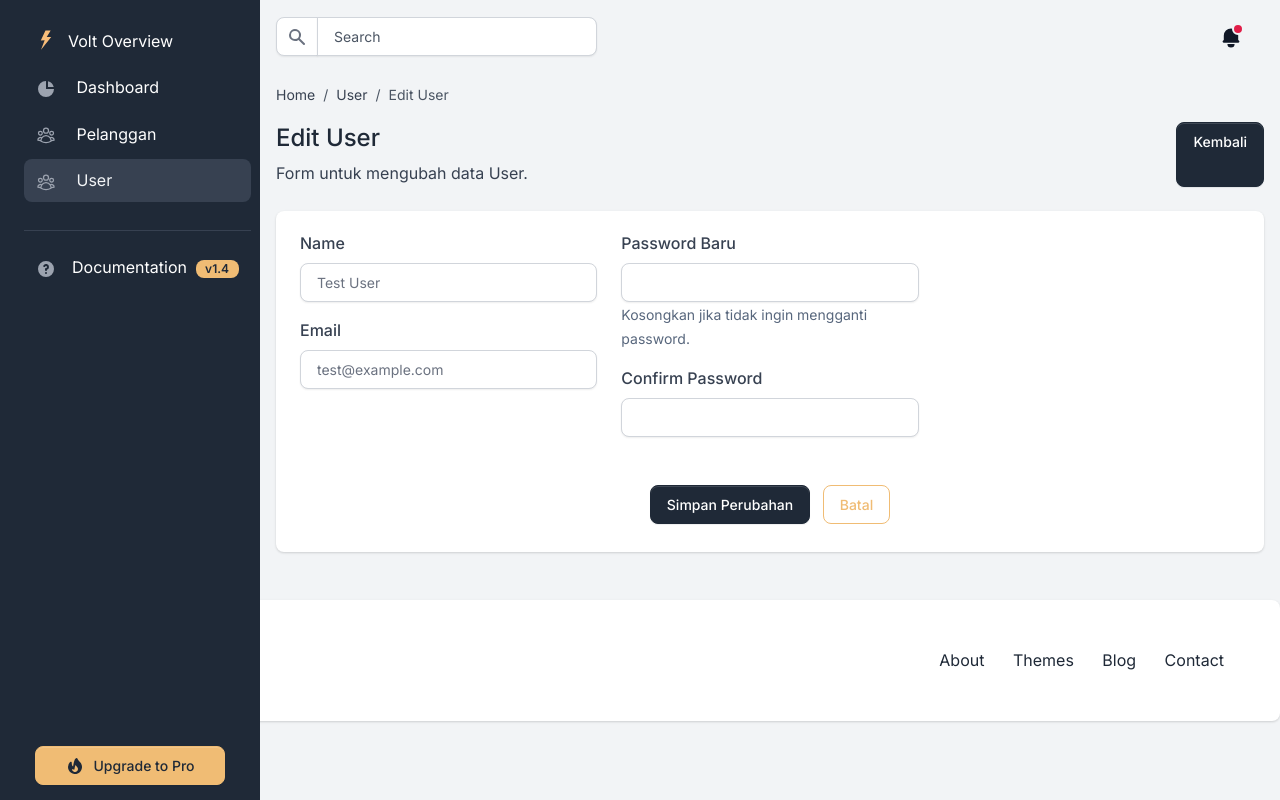
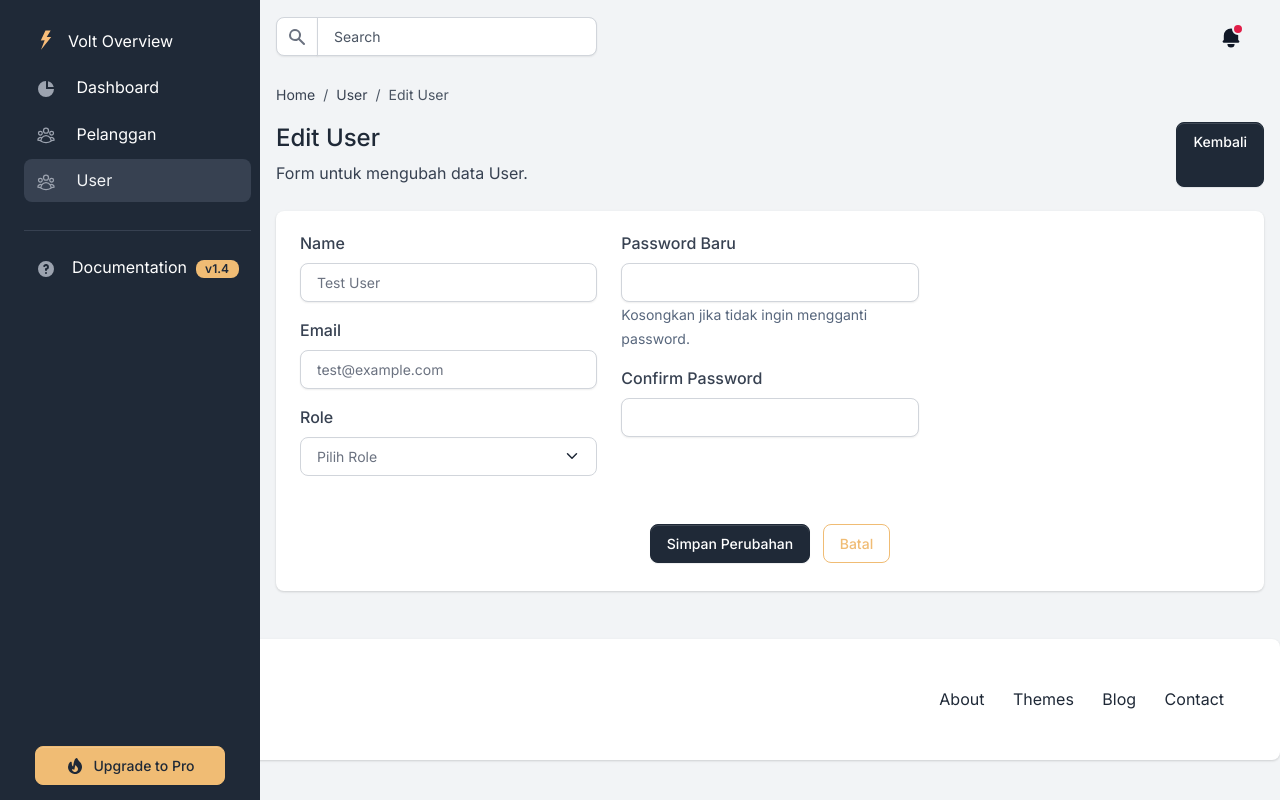
Before and after one commit to fajar25si/Fajar-2SIB.Web, a Laravel app: page /admin/user/1/edit in a window 1280 px wide. Run offline with Laravel 12, Linux system fonts and the light colour scheme; data comes from the database, SQL or seed files in the repository.

Commit message:
Final Pertenmuan 11

```diff
--- a/app/Http/Controllers/PelangganController.php
+++ b/app/Http/Controllers/PelangganController.php
@@ -13,10 +13,10 @@ class PelangganController extends Controller
     public function index(Request $request)
     {
 
-        if (!auth()->check()) {
+        if (!Auth()->check()) {
             return redirect()
             ->route('login')
-            ->withError('Silahkan anda harus login terlebih dahulu.');
+            ->withErrors('Silahkan anda harus login terlebih dahulu.');
         }
         //Daftar kolom yyang bisa di filter sesuai nama pada from
         $filterableColumns = ['gender'];
--- a/app/Http/Controllers/UserController.php
+++ b/app/Http/Controllers/UserController.php
@@ -13,10 +13,10 @@ class UserController extends Controller
     public function index()
     {
 
-        if (!auth()->check()) {
+        if (!Auth()->check()) {
             return redirect()
             ->route('login')
-            ->withError('Silahkan anda harus login terlebih dahulu.');
+            ->withErrors('Silahkan anda harus login terlebih dahulu.');
         }
         $data['dataUser'] = User::paginate(10)->onEachSide(15);
 
@@ -36,9 +36,11 @@ class UserController extends Controller
             'name' => 'required|string|max:100',
             'email' => 'required|email|unique:users,email',
             'password' => 'required|min:8|confirmed',
+            'role' => 'required|in:Super Admin,Pelanggan,Mitra',
         ]);
 
         $data['password'] = Hash::make($request->password);
+        $data['role'] = $request->role;
 
         User::create($data);
 
--- a/app/Models/User.php
+++ b/app/Models/User.php
@@ -7,6 +7,7 @@ use Database\Factories\UserFactory;
 use Illuminate\Database\Eloquent\Factories\HasFactory;
 use Illuminate\Foundation\Auth\User as Authenticatable;
 use Illuminate\Notifications\Notifiable;
+
 
 class User extends Authenticatable
 {
@@ -19,6 +20,7 @@ class User extends Authenticatable
      * @var list<string>
      */
     protected $fillable = [
+        'role',
         'name',
         'email',
         'password',
--- a/bootstrap/app.php
+++ b/bootstrap/app.php
@@ -1,5 +1,7 @@
 <?php
 
+use App\Http\Middleware\CheckIsLogin;
+use App\Http\Middleware\CheckRole;
 use Illuminate\Foundation\Application;
 use Illuminate\Foundation\Configuration\Exceptions;
 use Illuminate\Foundation\Configuration\Middleware;
@@ -11,7 +13,10 @@ return Application::configure(basePath: dirname(__DIR__))
         health: '/up',
     )
     ->withMiddleware(function (Middleware $middleware): void {
-        //
+        $middleware->alias([
+            'checkislogin' => CheckIsLogin::class,
+            'checkrole' => CheckRole::class
+        ]);
     })
     ->withExceptions(function (Exceptions $exceptions): void {
         //
--- a/resources/views/admin/user/edit.blade.php
+++ b/resources/views/admin/user/edit.blade.php
@@ -72,6 +72,31 @@
                                     <div class="invalid-feedback">{{ $message }}</div>
                                 @enderror
                             </div>
+                                  {{-- Role --}}
+                            <div class="mb-3">
+                                <label for="role" class="form-label">Role</label>
+                                <select
+                                    name="role"
+                                    id="role"
+                                    class="form-select @error('role') is-invalid @enderror"
+                                    required
+                                >
+                                    <option value="">Pilih Role</option>
+                                    <option value="Super Admin" {{ old('role') == 'Super Admin' ? 'selected' : '' }}>
+                                        Super Admin
+                                    </option>
+                                    <option value="Pelanggan" {{ old('role') == 'Pelanggan' ? 'selected' : '' }}>
+                                        Pelanggan
+                                    </option>
+                                    <option value="Mitra" {{ old('role') == 'Mitra' ? 'selected' : '' }}>
+                                        Mitra
+                                    </option>
+                                </select>
+
+                                @error('role')
+                                    <div class="invalid-feedback">{{ $message }}</div>
+                                @enderror
+                            </div>
                         </div>
 
                         <div class="col-lg-4 col-sm-6">
--- a/resources/views/layout/admin/header.blade.php
+++ b/resources/views/layout/admin/header.blade.php
@@ -76,8 +76,8 @@
                                                 <small class="text-danger">2 hrs ago</small>
                                             </div>
                                         </div>
-                                                <p class="font-small mt-1 mb-0">You've been assigned a task for "Awesome
-                                                    new project".</p>
+                                        <p class="font-small mt-1 mb-0">You've been assigned a task for "Awesome new
+                                            project".</p>
                                     </div>
                                 </div>
                             </a>
@@ -98,14 +98,14 @@
                                                 <small>5 hrs ago</small>
                                             </div>
                                         </div>
-                                                <p class="font-small mt-1 mb-0">Tagged you in a document called
-                                                    "Financial plans",</p>
+                                        <p class="font-small mt-1 mb-0">Tagged you in a document called "Financial
+                                            plans",</p>
                                     </div>
                                 </div>
                             </a>
                             <a href="#" class="dropdown-item text-center fw-bold rounded-bottom py-3">
-                                        <svg class="icon icon-xxs text-gray-400 me-1" fill="currentColor"
-                                            viewBox="0 0 20 20" xmlns="http://www.w3.org/2000/svg">
+                                <svg class="icon icon-xxs text-gray-400 me-1" fill="currentColor" viewBox="0 0 20 20"
+                                    xmlns="http://www.w3.org/2000/svg">
                                     <path d="M10 12a2 2 0 100-4 2 2 0 000 4z"></path>
                                     <path fill-rule="evenodd"
                                         d="M.458 10C1.732 5.943 5.522 3 10 3s8.268 2.943 9.542 7c-1.274 4.057-5.064 7-9.542 7S1.732 14.057.458 10zM14 10a4 4 0 11-8 0 4 4 0 018 0z"
@@ -116,7 +116,7 @@
                         </div>
                     </div>
                 </li>
-                            @if (Auth::check())
+                @if(Auth::check())
                 <li class="nav-item dropdown ms-lg-3">
                     <a class="nav-link dropdown-toggle pt-1 px-0" href="#" role="button"
                         data-bs-toggle="dropdown" aria-expanded="false">
@@ -130,8 +130,8 @@
                     </a>
                     <div class="dropdown-menu dashboard-dropdown dropdown-menu-end mt-2 py-1">
                         <a class="dropdown-item d-flex align-items-center" href="#">
-                                    <svg class="dropdown-icon text-gray-400 me-2" fill="currentColor"
-                                        viewBox="0 0 20 20" xmlns="http://www.w3.org/2000/svg">
+                            <svg class="dropdown-icon text-gray-400 me-2" fill="currentColor" viewBox="0 0 20 20"
+                                xmlns="http://www.w3.org/2000/svg">
                                 <path fill-rule="evenodd"
                                     d="M18 10a8 8 0 11-16 0 8 8 0 0116 0zm-6-3a2 2 0 11-4 0 2 2 0 014 0zm-2 4a5 5 0 00-4.546 2.916A5.986 5.986 0 0010 16a5.986 5.986 0 004.546-2.084A5 5 0 0010 11z"
                                     clip-rule="evenodd"></path>
@@ -139,32 +139,28 @@
                             My Profile
                         </a>
                         <a class="dropdown-item d-flex align-items-center" href="#">
-                                    <svg class="dropdown-icon text-gray-400 me-2" fill="currentColor"
-                                        viewBox="0 0 20 20" xmlns="http://www.w3.org/2000/svg">
+                            <svg class="dropdown-icon text-gray-400 me-2" fill="currentColor" viewBox="0 0 20 20"
+                                xmlns="http://www.w3.org/2000/svg">
                                 <path fill-rule="evenodd"
                                     d="M11.49 3.17c-.38-1.56-2.6-1.56-2.98 0a1.532 1.532 0 01-2.286.948c-1.372-.836-2.942.734-2.106 2.106.54.886.061 2.042-.947 2.287-1.561.379-1.561 2.6 0 2.978a1.532 1.532 0 01.947 2.287c-.836 1.372.734 2.942 2.106 2.106a1.532 1.532 0 012.287.947c.379 1.561 2.6 1.561 2.978 0a1.533 1.533 0 012.287-.947c1.372.836 2.942-.734 2.106-2.106a1.533 1.533 0 01.947-2.287c1.561-.379 1.561-2.6 0-2.978a1.532 1.532 0 01-.947-2.287c.836-1.372-.734-2.942-2.106-2.106a1.532 1.532 0 01-2.287-.947zM10 13a3 3 0 100-6 3 3 0 000 6z"
                                     clip-rule="evenodd"></path>
                             </svg>
                             Settings
                         </a>
-
                         <a class="dropdown-item d-flex align-items-center" href="#">
-                                    <svg class="dropdown-icon text-gray-400 me-2" fill="currentColor"
-                                        viewBox="0 0 20 20" xmlns="http://www.w3.org/2000/svg">
+                            <svg class="dropdown-icon text-gray-400 me-2" fill="currentColor" viewBox="0 0 20 20"
+                                xmlns="http://www.w3.org/2000/svg">
                                 <path fill-rule="evenodd"
                                     d="M11.49 3.17c-.38-1.56-2.6-1.56-2.98 0a1.532 1.532 0 01-2.286.948c-1.372-.836-2.942.734-2.106 2.106.54.886.061 2.042-.947 2.287-1.561.379-1.561 2.6 0 2.978a1.532 1.532 0 01.947 2.287c-.836 1.372.734 2.942 2.106 2.106a1.532 1.532 0 012.287.947c.379 1.561 2.6 1.561 2.978 0a1.533 1.533 0 012.287-.947c1.372.836 2.942-.734 2.106-2.106a1.533 1.533 0 01.947-2.287c1.561-.379 1.561-2.6 0-2.978a1.532 1.532 0 01-.947-2.287c.836-1.372-.734-2.942-2.106-2.106a1.532 1.532 0 01-2.287-.947zM10 13a3 3 0 100-6 3 3 0 000 6z"
                                     clip-rule="evenodd"></path>
                             </svg>
-
                         {{session('last_login')}}
-
                         </a>
-
+                        <div role="separator" class="dropdown-divider my-1"></div>
                         <form method="POST" action="{{ route('auth.logout') }}">
                             @csrf
                             <button type="submit" class="dropdown-item">Logout</button>
                         </form>
-                                </a>
                     </div>
                 </li>
                 @endif
--- a/routes/web.php
+++ b/routes/web.php
@@ -79,3 +79,26 @@ Route::post('/login', [AuthController::class, 'login'])->name('auth.login');
 Route::post('/logout', [AuthController::class, 'logout'])
     ->middleware('auth')
     ->name('auth.logout');
+
+
+
+Route::group(['middleware' => ['checkislogin']], function () {
+
+    // Route User
+    Route::get('/user', [UserController::class, 'index'])->name('user.index');
+    Route::get('/user/create', [UserController::class, 'create'])->name('user.create');
+    Route::post('/user', [UserController::class, 'store'])->name('user.store');
+    Route::get('/user/{user}/edit', [UserController::class, 'edit'])->name('user.edit');
+    Route::put('/user/{user}', [UserController::class, 'update'])->name('user.update');
+    Route::delete('/user/{user}', [UserController::class, 'destroy'])->name('user.destroy');
+});
+
+// Route::middleware(['auth'])->group(function () {
+//     Route::middleware(['checkrole:Super Admin'])->group(function () {
+//         Route::resource('user', UserController::class);
+//     });
+
+//     Route::middleware(['checkrole:Super Admin,mitra'])->group(function () {
+//         Route::resource('pelanggan', PelangganController::class);
+//     });
+// });
```
Also changed, not shown: app/Http/Controllers/DashboardController.php (+4 -3 lines), app/Http/Middleware/CheckIsLogin.php (added, +22 -0 lines), app/Http/Middleware/CheckRole.php (added, +30 -0 lines), resources/views/admin/user/create.blade.php (+26 -0 lines), database/migrations/2026_11_17_025220_add_role_column_on_users_table.php (added). Lines whose indentation alone changed are shown as unchanged.
